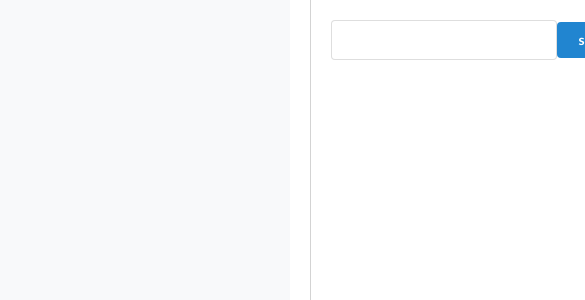
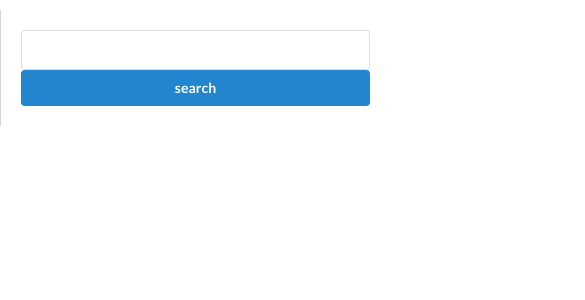
Before and after one commit to CasualJackie/library-books, a React (Create React App) app: page / in a window 390 px wide. Shown: the top 300 px of the page, 585 px wide, since content can reach past the window. Built offline with nearby package versions, Linux system fonts and the light colour scheme.

Commit message:
add adptive

```diff
--- a/src/App.jsx
+++ b/src/App.jsx
@@ -39,6 +39,12 @@ export const App = () => {
     }
 
     loadData(query);
+  };
+
+  const clickAutocomplete = (title) => {
+    loadData(title);
+    setQuery(title);
+    setAutocompleteStatus(false);
   };
 
   const loadAutocomplete = async(part) => {
@@ -83,7 +89,7 @@ export const App = () => {
         autocomplete={autocomplete}
         autocompleteError={autocompleteError}
         autocompleteStatus={autocompleteStatus}
-        loadData={loadData}
+        loadData={clickAutocomplete}
       />
     </div>
   );
--- a/src/App.scss
+++ b/src/App.scss
@@ -6,7 +6,6 @@
 
   &__left {
     padding: 20px;
-    background-color: #F8F9FA;
   }
 
   &__right {
@@ -31,14 +30,60 @@
 }
 
 .autocomplete {
+  &__logo {
+    height: 15px;;
+    width: 15px;
+  }
+
+  &__item {
+    display: block;
+    margin-top: 10px;
+    text-align: left;
+    background-color: white;
+    border: none;
+    outline: none;
+    cursor: pointer;
+
+    &:hover {
+      text-decoration: underline;
+    }
+  }
+}
+
+.form {
   display: flex;
   flex-direction: column;
 
   &__item {
-    margin-top: 10px;
-    background-color: white;
-    border: none;
-    outline: none;
-    cursor: pointer;
+    width: 360px;
   }
 }
+
+.error {
+  color: #E25544
+}
+
+@media (max-width:720px) {
+  .container {
+    display: block;
+    position: relative;
+    padding-top: 100px;
+
+    &__left {
+      padding: 20px;
+    }
+
+    &__right {
+      position: absolute;
+      top: 10px;
+      width: 100%;
+      padding: 20px;
+    }
+  }
+
+  .form {
+    &__item {
+      width: 100%;
+    }
+  }
+}
--- a/src/components/Autocomplete.jsx
+++ b/src/components/Autocomplete.jsx
@@ -3,7 +3,7 @@ import PropTypes from 'prop-types';
 import { BooksListShape } from './Shape';
 
 export const Autocomplete = ({ autocomplete, loadData }) => (
-  <div className="ui selection dropdown">
+  <div className="form__item ui selection dropdown">
     {autocomplete.map(({ volumeInfo, id }) => (
       <button
         key={id}
--- a/src/components/Input.jsx
+++ b/src/components/Input.jsx
@@ -12,17 +12,18 @@ export const Input = ({
   loadData,
 }) => (
   <div className="container__right">
-    <form>
+    <form className="form">
       <input
-        className="ui selection dropdown"
+        className="form__item ui selection dropdown"
         onChange={handleQuery}
         value={query}
       />
 
       <button
-        className="ui primary button"
+        className="form__item ui primary button"
         onClick={handleSubmit}
         type="submit"
+        disabled={autocompleteError}
       >
         search
       </button>
@@ -31,7 +32,7 @@ export const Input = ({
     {
       autocompleteStatus
       && (autocompleteError
-        ? <div>No matches</div>
+        ? <div className="error">No matches</div>
         : <Autocomplete loadData={loadData} autocomplete={autocomplete} />)
     }
   </div>
--- a/src/index.css
+++ b/src/index.css
@@ -4,4 +4,5 @@
 
 body {
   margin: 0;
+  background-color: #f2f2f2;
 }
```
